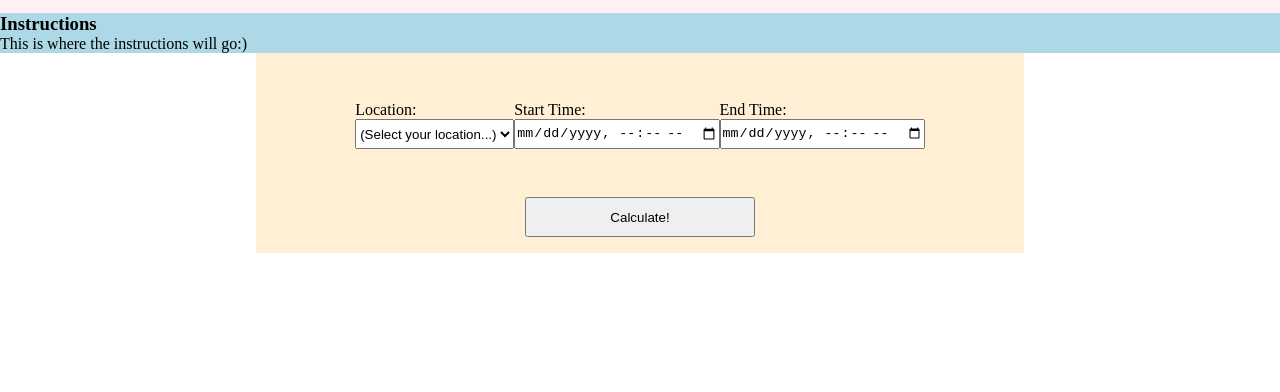
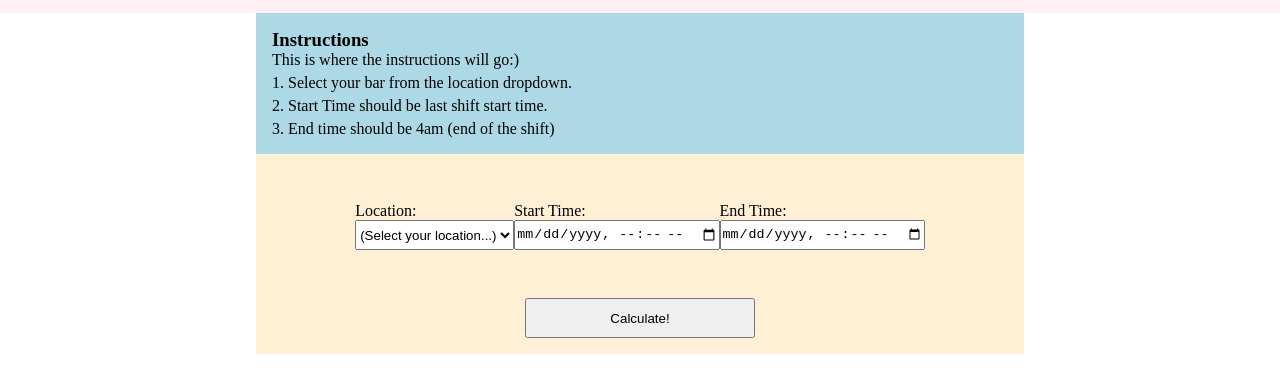
Before and after one commit to sevrinn/cash-drop-calculator, a website built with Parcel: page src/index.html in a window 1280 px wide. Shown: the part 56-448 px from the top of the page. Built offline with nearby package versions, Linux system fonts and the light colour scheme.

Commit message:
added fake instructions to the panel and adjusted spacing

```diff
--- a/src/index.html
+++ b/src/index.html
@@ -16,6 +16,11 @@
      <aside id="instructions-panel">
       <h3>Instructions</h3>
       <p>This is where the instructions will go:)</p>
+      <ol>
+        <li>Select your bar from the location dropdown.</li>
+        <li>Start Time should be last shift start time.</li>
+        <li>End time should be 4am (end of the shift)</li>
+      </ol>
     </aside>
     <div class="container">
       <form action="">
--- a/src/styles.css
+++ b/src/styles.css
@@ -57,3 +57,13 @@ fieldset {
   margin: 0 auto;
   border: none;
 }
+
+#instructions-panel {
+  width: 60%;
+  margin: 0 auto;
+  padding: 1em;
+}
+
+ol li {
+  margin: 5px 0 0 1em;
+}
```
